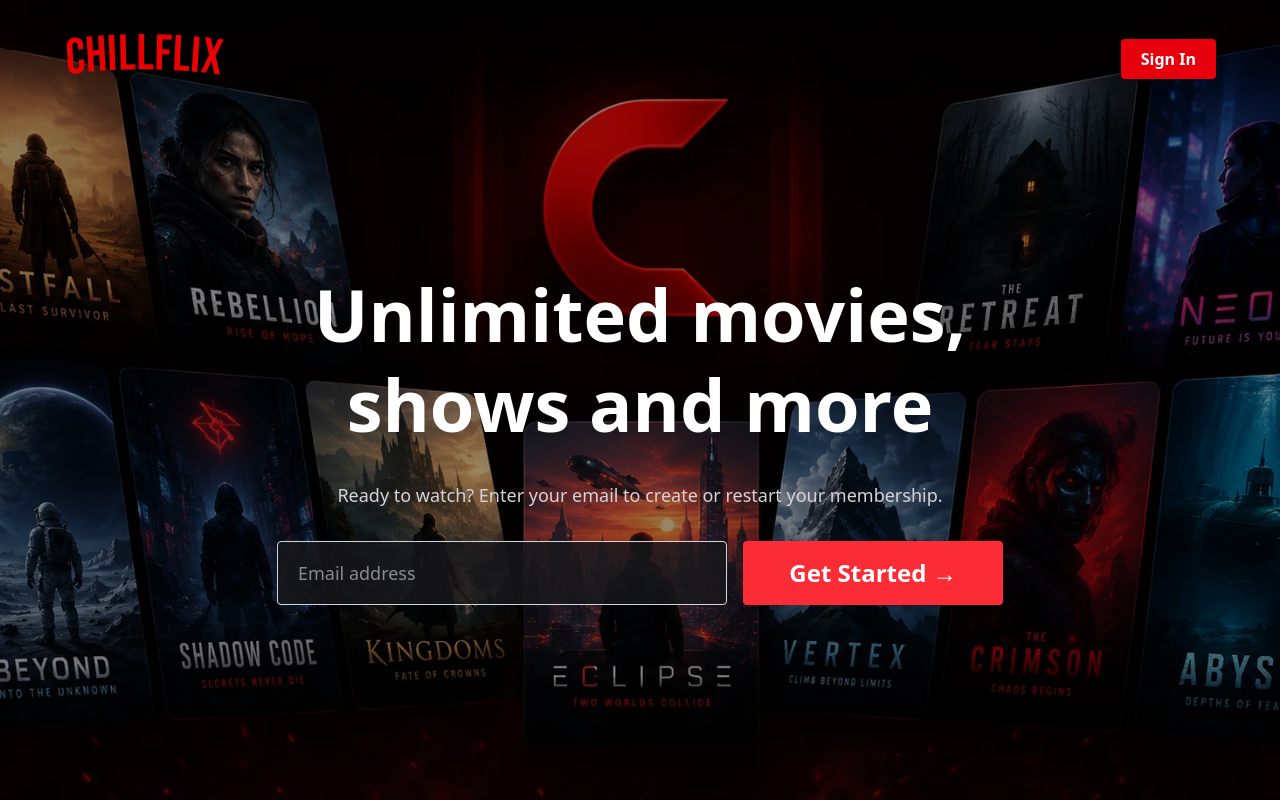
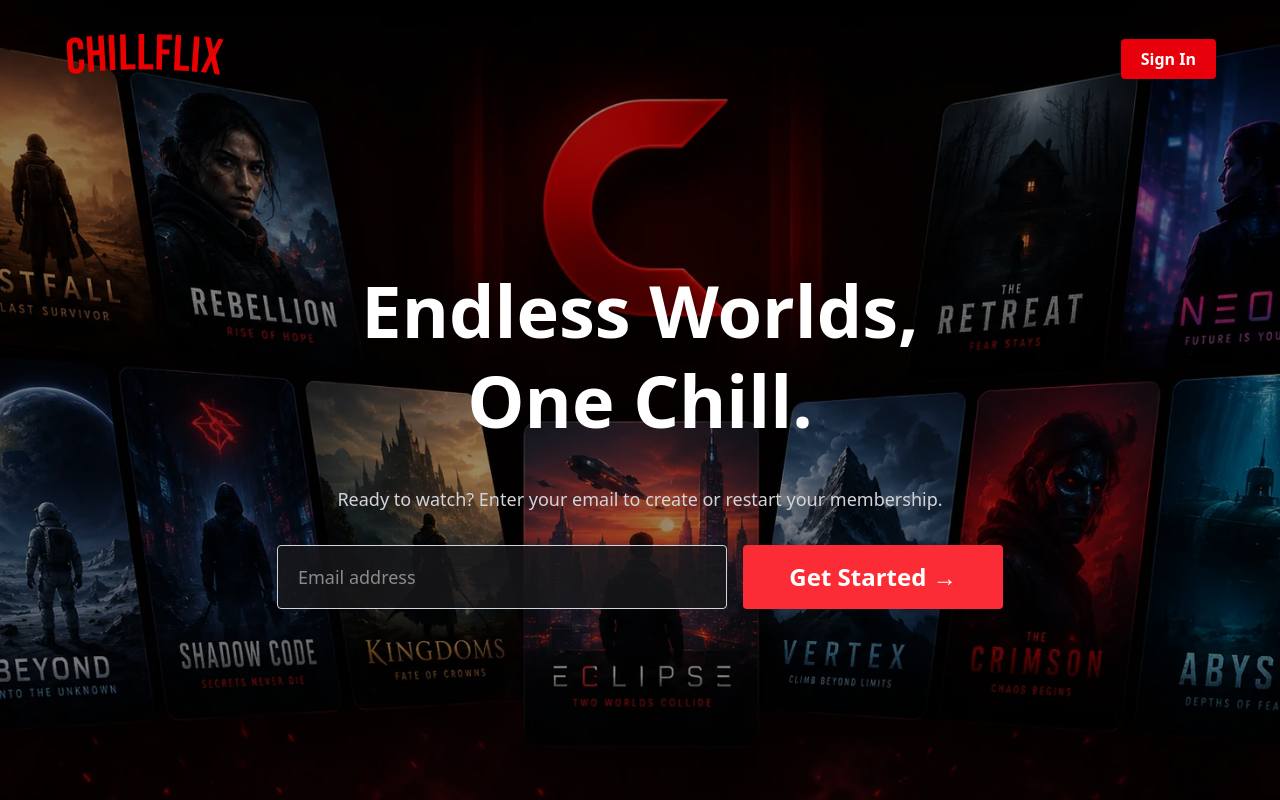
Before and after one commit to gaganmohal-dev/Chillflix-UI, a React (Vite) app in the folder Chillflix_Frontend/: page / in a window 1280 px wide. Built offline with nearby package versions, Linux system fonts and the light colour scheme.

Commit message:
Changed the text of sign Page

```diff
--- a/Chillflix_Frontend/src/Pages/Auth (Client)/SignUpSignIn.jsx
+++ b/Chillflix_Frontend/src/Pages/Auth (Client)/SignUpSignIn.jsx
@@ -100,14 +100,14 @@ if(initialLoading){
 
           {/* Heading */}
           <h1 className="text-4xl md:text-7xl font-extrabold leading-tight">
-            Unlimited movies,
+            Endless Worlds,
             <br />
-            shows and more
+            One Chill.
           </h1>
 
 
           {/* Small Text */}
-          <p className="mt-8 text-lg text-zinc-300">
+          <p className="mt-10 text-lg text-zinc-300">
             Ready to watch? Enter your email to create or restart your membership.
           </p>
 
```
